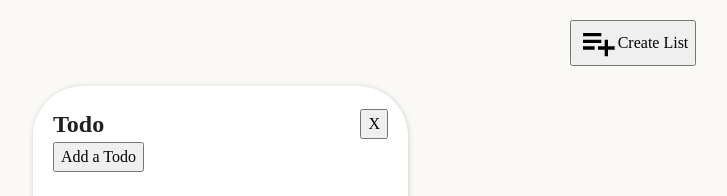
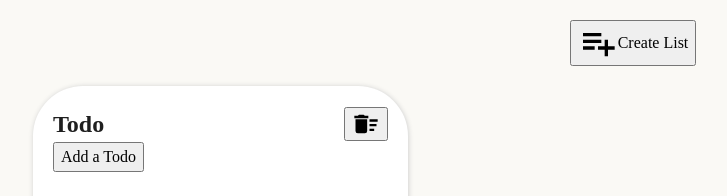
Before and after one commit to ckyever/doodly-do, a website built with webpack: page src/template.html in a window 1280 px wide. Shown: the top 196 px of the page, without its empty margins (7-734 px from the left). Built offline with nearby package versions, Linux system fonts and the light colour scheme.

Commit message:
Add delete list icon

```diff
--- a/src/listDisplay.js
+++ b/src/listDisplay.js
@@ -1,5 +1,6 @@
 import { createTodoElement } from "./todoDisplay.js";
-import Storage from "./Storage.js"
+import Storage from "./Storage.js";
+import deleteListIcon from "./assets/delete-list.svg";
 
 export const listDisplay = {
   show() {
@@ -21,7 +22,10 @@ export const listDisplay = {
 
       const deleteList = document.createElement("button");
       deleteList.classList = "delete-list";
-      deleteList.textContent = "X";
+      const deleteImage = document.createElement("img");
+      deleteImage.classList = "delete-list icon";
+      deleteImage.src = deleteListIcon;
+      deleteList.appendChild(deleteImage);
       titleHeader.appendChild(deleteList);
 
       listCard.appendChild(titleHeader);
--- a/src/styles.css
+++ b/src/styles.css
@@ -160,6 +160,10 @@ li {
   gap: 8px;
 }
 
+.delete-list.icon {
+  min-width: 28px;
+}
+
 .list-title {
   white-space: nowrap;
   overflow: hidden;
```
Also changed, not shown: src/assets/delete-list.svg (added).
